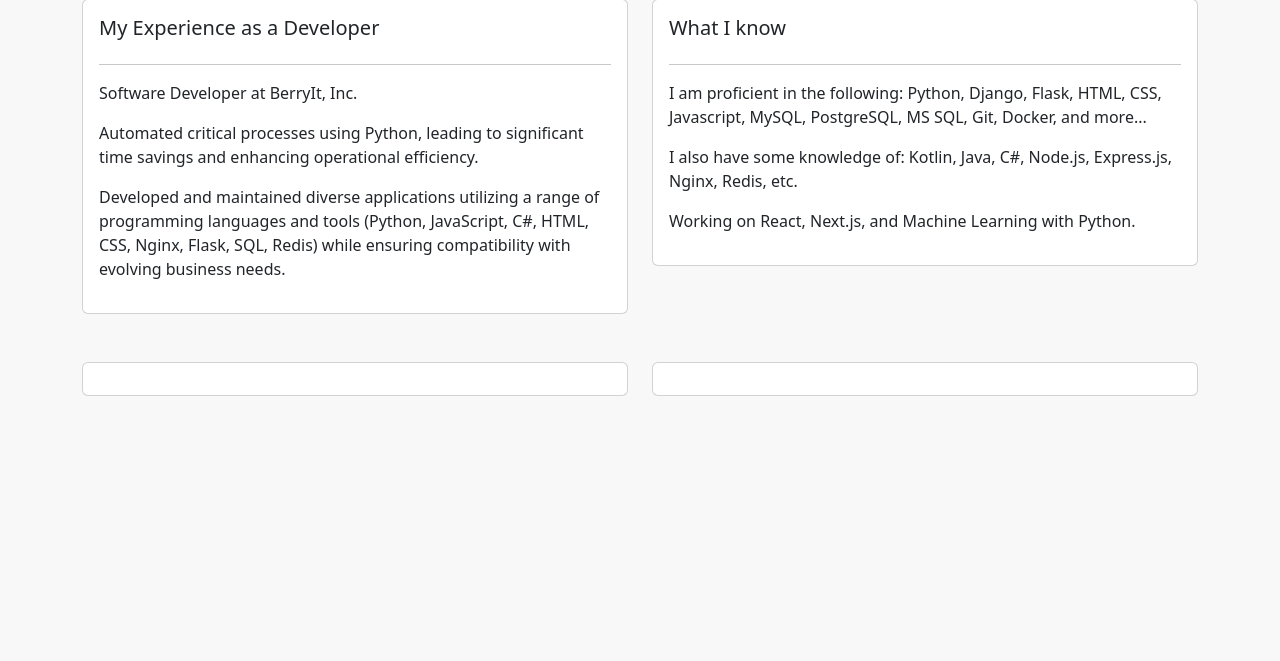
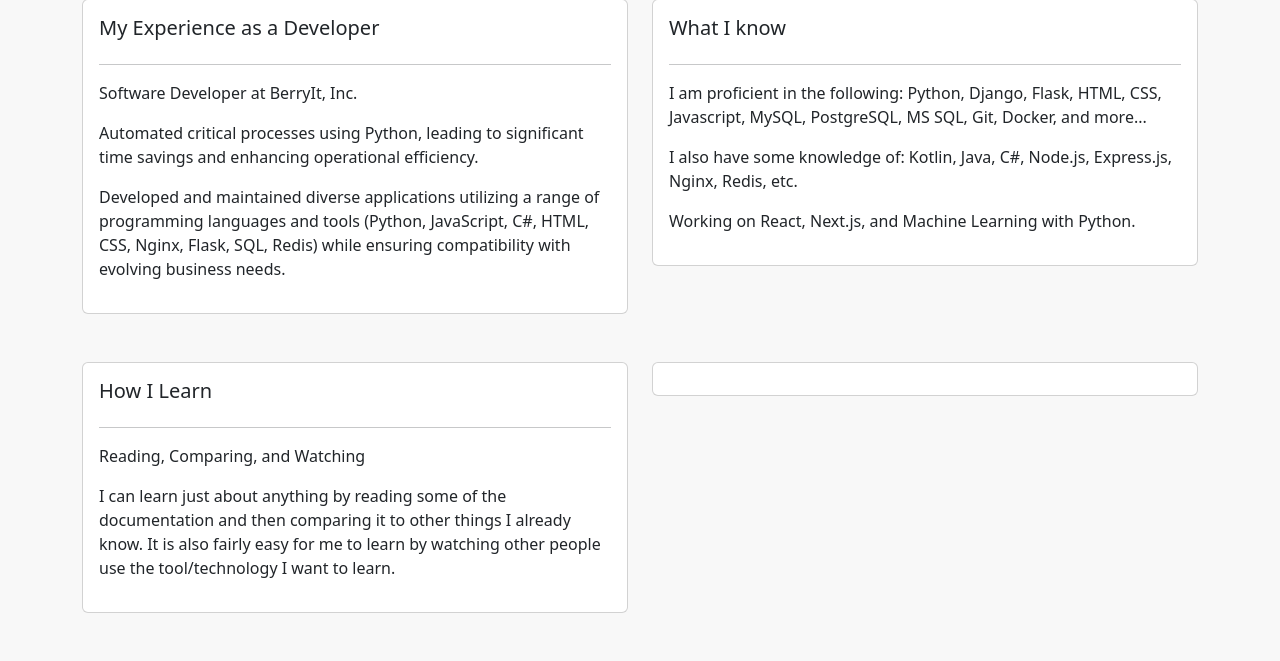
Before and after one commit to fsantamaria1/personal-website, a Django app: template base/templates/base/index.html in a window 1280 px wide. Shown: the part 409-1070 px from the top of the page. Before the commit the page ends 805 px from the top, so only its background shows below. Run offline with Django 5.2, Linux system fonts and the light colour scheme; the template is opened without the code that fills it, so the values that code supplies are empty.

Commit message:
Add the `How I Learn` section contents

```diff
--- a/base/templates/base/index.html
+++ b/base/templates/base/index.html
@@ -87,7 +87,15 @@
 
         <div class="row mb-5">
             <div class="col-md-6">
-                <div class="card card-body"></div>
+                <div class="card card-body">
+                    <h5>How I Learn</h5>
+                    <hr>
+                    <p>Reading, Comparing, and Watching</p>
+                    <p>
+                        I can learn just about anything by reading some of the documentation and then comparing it to other things I already know.
+                        It is also fairly easy for me to learn by watching other people use the tool/technology I want to learn.
+                    </p>
+                </div>
             </div>
             <div class="col-md-6">
                 <div class="card card-body"></div>
```
